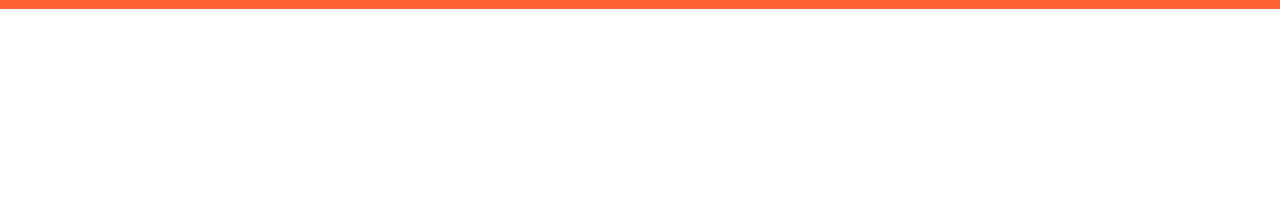
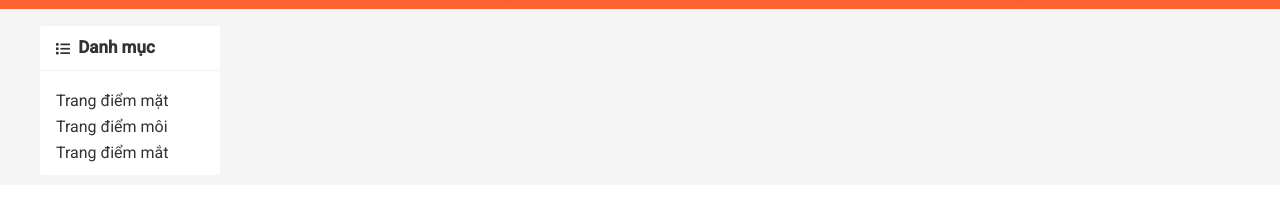
Before and after one commit to LouHung/clone-shoppe, a plain HTML site: page index.html in a window 1280 px wide. Shown: the part 111-312 px from the top of the page. Drawn offline with nearby package versions, Linux system fonts and the light colour scheme.

Commit message:
comitted

```diff
--- a/asset/css/main.css
+++ b/asset/css/main.css
@@ -758,3 +758,40 @@
     color: var(--text-color);
     display:block;
 }
+/* app container */
+.app__container{
+    background-color: #f5f5f5;
+}
+.category{
+    background-color: var(--white-color);
+    border-radius: 2px;
+}
+.category__heading{
+    color: var(--text-color);
+    font-size: 1.7rem;
+    padding: 12px 16px;
+    border-bottom: 1px solid rgba(0,0,0,0.05);
+}
+.category__heading-icon{
+    font-size: 1.4rem;
+    margin-right:4px;
+    position: relative;
+    top: 1px;
+}
+.category-list{
+    padding:0 0 8px 0;
+    list-style: none;
+}
+.category-item{
+
+}
+.category-item--active{
+
+}
+.category-item__link{
+    font-size:1.6rem;
+    text-decoration: none;
+    color: var(--text-color);
+    padding: 4px 16px;
+    display: block;
+}
--- a/index.html
+++ b/index.html
@@ -263,8 +263,37 @@
 
         </div>
     </header>
-    <div class="container">
+    <div class="app__container">
+        <div class="grid">
+            <div class="grid__row">
 
+                <div class="grid__column-2">
+                 <nav class="category">
+                     <h3 class="category__heading">
+                         <i class="category__heading-icon fas fa-list"></i>
+                         Danh mục
+                     </h3>
+                     <ul class="category-list">
+
+                         <li class="category-item category-item--active ">
+                             <a href="#" class="category-item__link">Trang điểm mặt</a>
+                         </li>
+                         <li class="category-item">
+                             <a href="#" class="category-item__link">Trang điểm môi</a>
+                         </li>
+                         <li class="category-item">
+                             <a href="#" class="category-item__link">Trang điểm mắt</a>
+                         </li>
+                     </ul>
+                 </nav>
+                </div>
+
+                <div class="grid__column-10">
+
+                </div>
+
+            </div>
+        </div>
     </div>
     <footer class = "footer">
 
```
